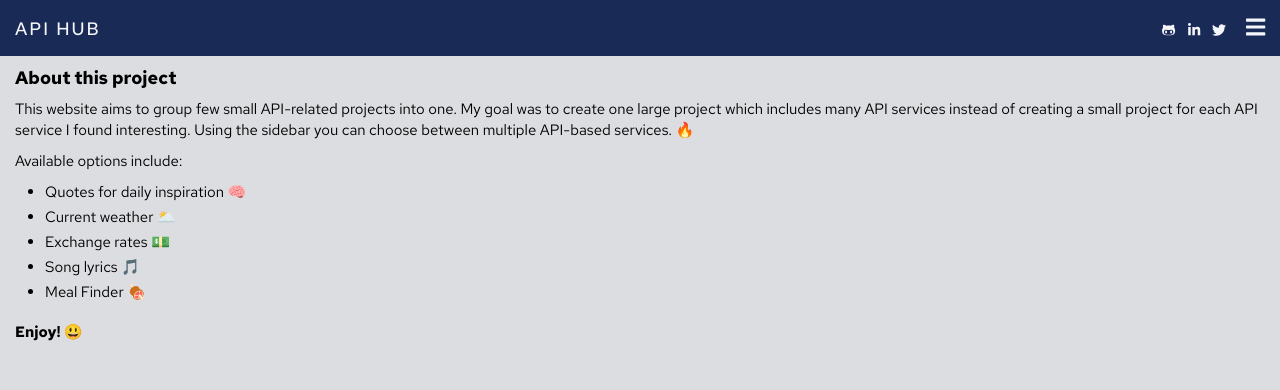
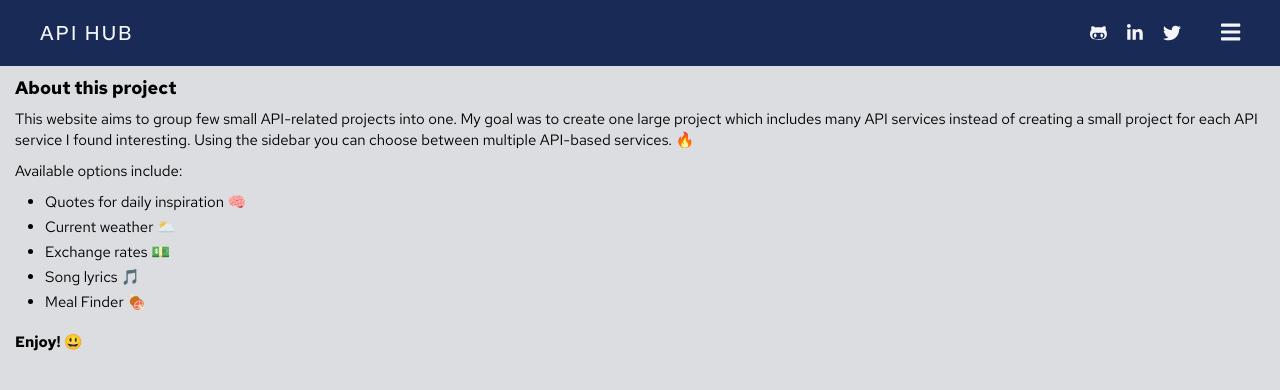
Before and after one commit to JalalMallah/API-All-In-One, a React (Create React App) app: page / in a window 1280 px wide. Shown: the top 390 px of the page. Built offline with nearby package versions, Linux system fonts and the light colour scheme.

Commit message:
feat(Header): add media queries for mobile, tablet and dedktop screens

```diff
--- a/src/components/Header/Header.js
+++ b/src/components/Header/Header.js
@@ -48,6 +48,14 @@ const HeaderWrapper = styled.header`
     z-index: 2;
     top: 0;
   }
+
+  @media (min-width: 768px) {
+    padding: 2rem;
+  }
+
+  @media (min-width: 1024px) {
+    padding: 2rem 4rem;
+  }
 `;
 
 const IconWrapper = styled.div`
@@ -67,6 +75,10 @@ const Logo = styled(Link)`
   &:hover {
     color: var(--custom-yellow);
   }
+
+  @media (min-width: 768px) {
+    font-size: 2rem;
+  }
 `;
 
 const OpenSidebarIcon = styled.button`
@@ -82,9 +94,27 @@ const OpenSidebarIcon = styled.button`
   &:hover {
     color: var(--custom-yellow);
   }
+
+  @media (min-width: 360px) {
+    margin: 0 0 0 2.5rem;
+  }
+
+  @media (min-width: 768px) {
+    margin: 0 0 0 4rem;
+  }
 `;
 
 const Icon = styled(OpenSidebarIcon)`
   margin: 0 0 0 1.2rem;
   font-size: 1.4rem;
+
+  @media (min-width: 360px) {
+    margin: 0 0 0 1.5rem;
+    font-size: 1.6rem;
+  }
+
+  @media (min-width: 768px) {
+    margin: 0 0 0 2rem;
+    font-size: 1.8rem;
+  }
 `;
```
